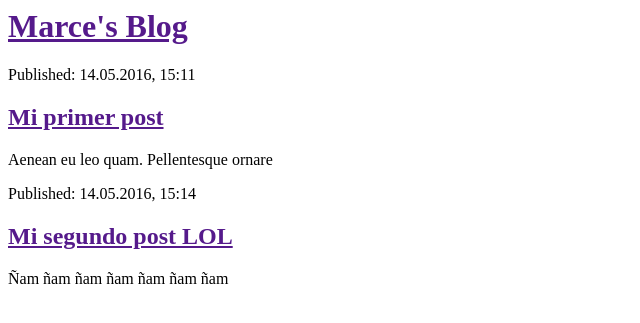
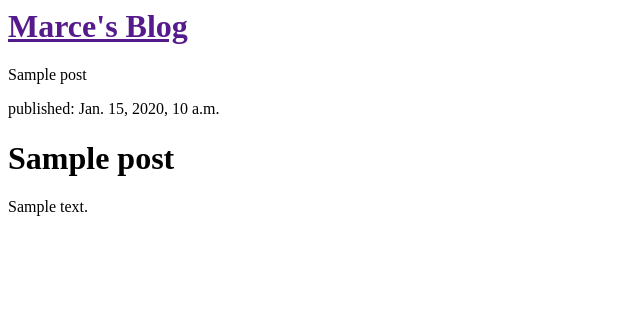
Before and after one commit to kokirimarce/my-first-blog, a Django app: template blog/templates/blog/post_list.html in a window 1280 px wide. Shown: the top 323 px of the page, without its empty margins (0-640 px from the left). Run offline with Django 3.2, Linux system fonts and the light colour scheme; the template is opened without the code that fills it: most values are stand-ins (such as "Sample title", 1, 10 or a date in 2020).

Commit message:
Modified templates to display post from database.

```diff
--- a/blog/templates/blog/post_list.html
+++ b/blog/templates/blog/post_list.html
@@ -7,16 +7,15 @@
             <h1><a href="">Marce's Blog</a></h1>
         </div>
 
+        {% for post in posts %}
+            {{ post }}
         <div>
-            <p>Published: 14.05.2016, 15:11</p>
-            <h2><a href="">Mi primer post</a></h2>
-            <p>Aenean eu leo quam. Pellentesque ornare</p>
+            <p>published: {{ post.published_date }}</p>
+            <h1><a hrf="">{{ post.title }}</a></h1>
+            <p>{{ post.text|linebreaks }}</p>
         </div>
 
-        <div>
-            <p>Published: 14.05.2016, 15:14</p>
-            <h2><a href="">Mi segundo post LOL</a></h2>
-            <p>Ñam ñam ñam ñam ñam ñam ñam</p>
-        </div>
+        {% endfor %}
+
     </body>
 </html>
--- a/blog/views.py
+++ b/blog/views.py
@@ -1,4 +1,7 @@
 from django.shortcuts import render
+from django.utils import timezone
+from .models import Post
 
 def post_list(request):
-    return render(request, 'blog/post_list.html', {})
+    posts = Post.objects.filter(published_date__lte=timezone.now()).order_by('published_date')
+    return render(request, 'blog/post_list.html', {'posts': posts})
```
